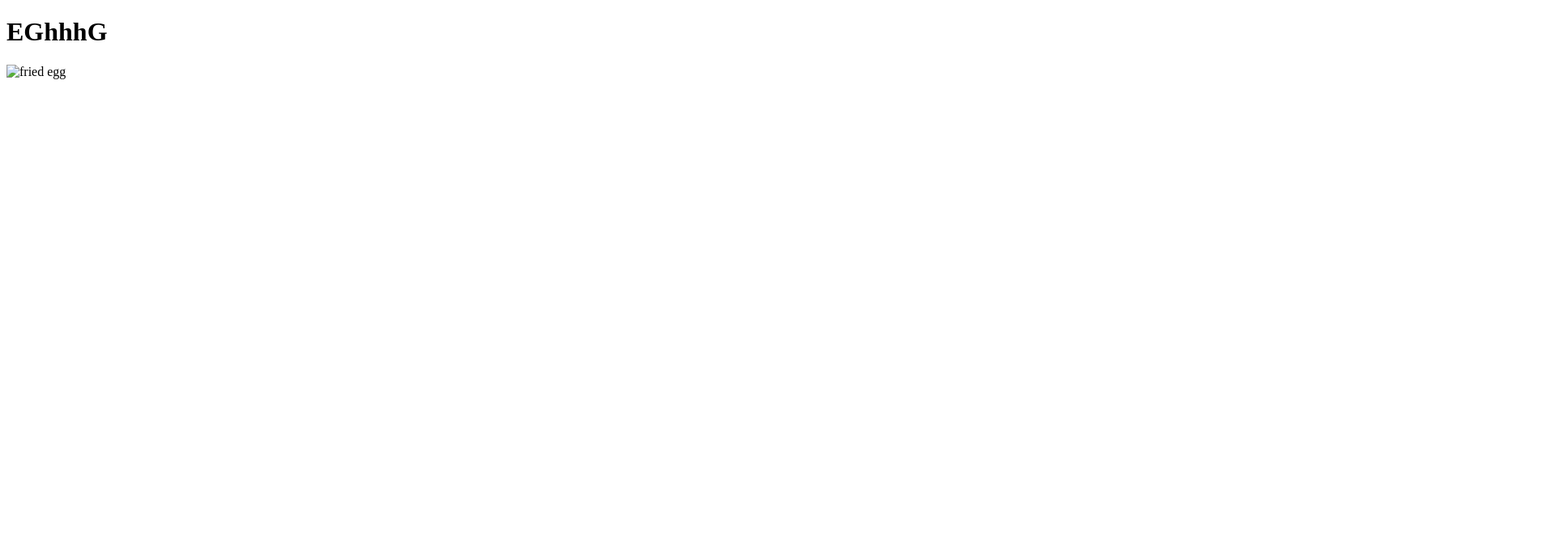
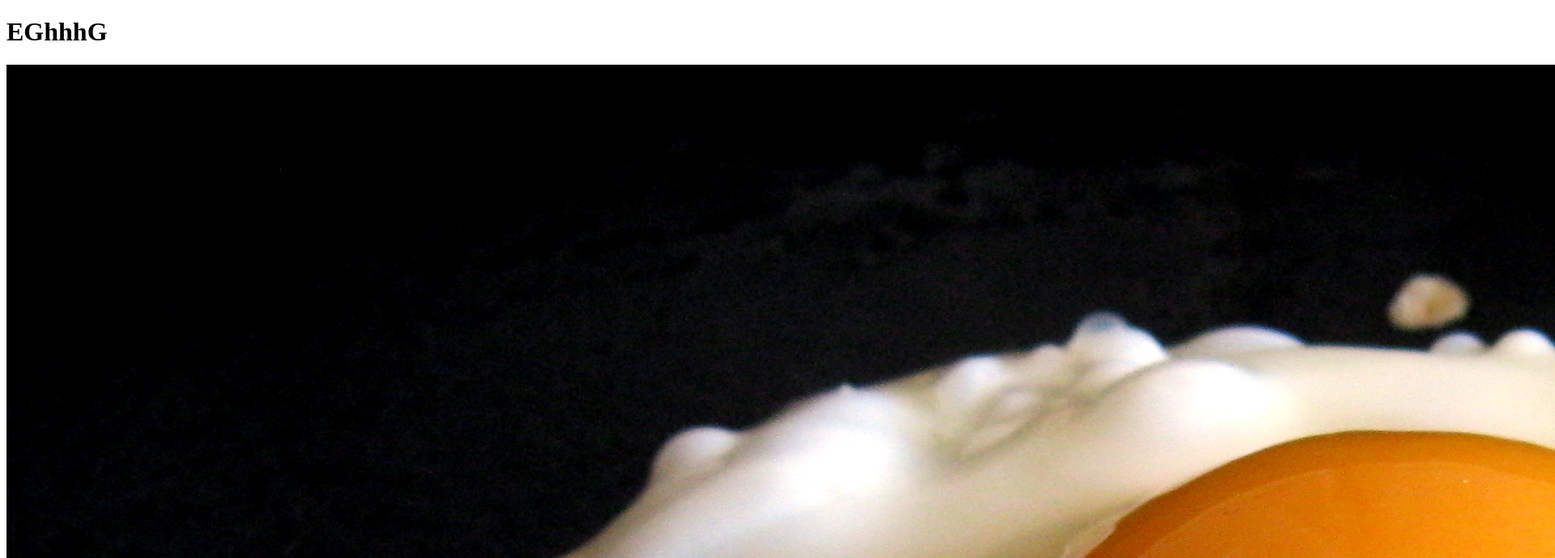
Before and after one commit to meo44/git_test, a website: page recipes/egg.html in a window 1280 px wide. Shown: the top 690 px of the page at 81% size, 1920 px wide, since content can reach past the window. Drawn offline with Linux system fonts and the light colour scheme; the site is published under a folder, as on GitHub Pages, so addresses that start at the root find nothing.

Commit message:
fixed egg

```diff
--- a/recipes/egg.html
+++ b/recipes/egg.html
@@ -8,6 +8,6 @@
   </head>
   <body>
     <h1>EGhhhG</h1>
-    <img src="/images/Fried_Egg.jpg" alt="fried egg">
+    <img src="../images/Fried_Egg.jpg" alt="fried egg">
  </body>
 </html>
```
